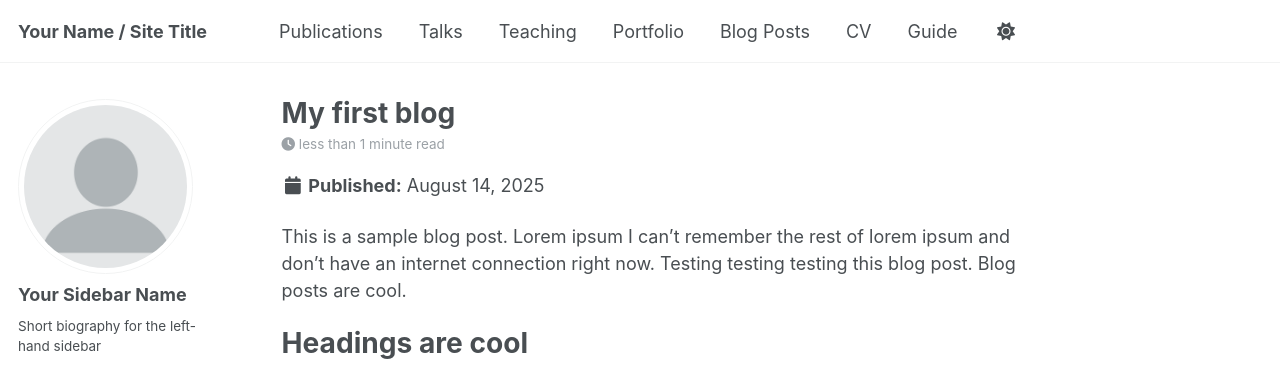
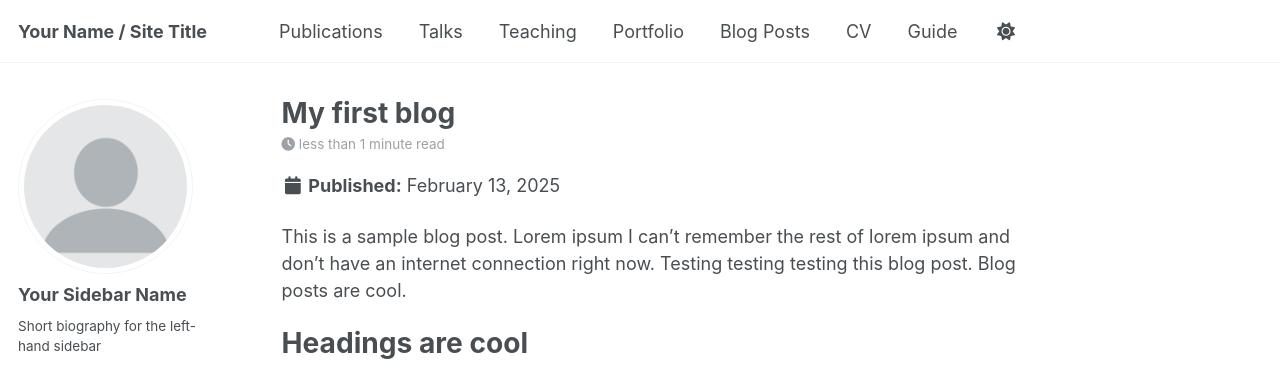
Before and after one commit to muhammadfarhan720/muhammadfarhan720.github.io, a Jekyll site: the page built from _posts/2012-08-14-blog-post-1.md, in a window 1280 px wide and 900 px high. Shown: the top 368 px of the window. Built offline with Jekyll 4.4.1, drawn with Linux system fonts in a browser that asks for light colours; some web fonts are replaced.

Commit message:
update
update

```diff
--- a/_posts/2012-08-14-blog-post-1.md
+++ b/_posts/2012-08-14-blog-post-1.md
@@ -1,6 +1,6 @@
 ---
 title: 'My first blog'
-date: 2025-08-14
+date: 2025-02-13
 permalink: /posts/2012/08/blog-post-1/
 tags:
   - cool posts
```
